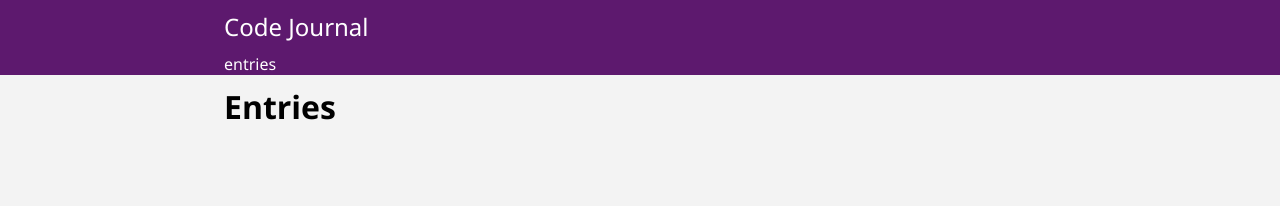
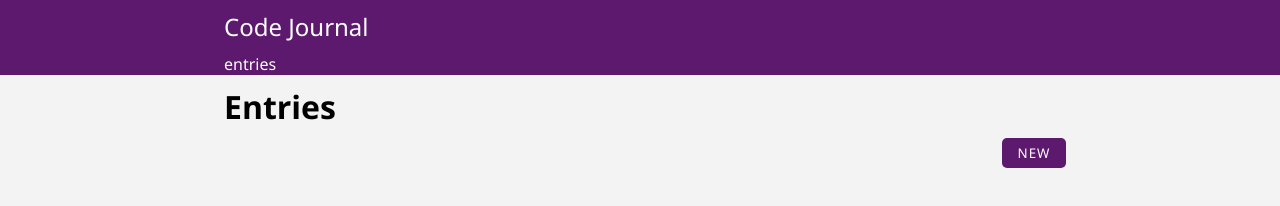
Before and after one commit to annaaksenov/code-journal, a website: page index.html in a window 1280 px wide. Both pictures are taken after a click on the link "entries". Drawn offline with Linux system fonts and the light colour scheme.

Commit message:
Added NEW button to show entry form view

```diff
--- a/css/styles.css
+++ b/css/styles.css
@@ -82,7 +82,8 @@ textarea {
   height: 100px;
 }
 
-.submit {
+.submit,
+.new {
   display: flex;
   flex-direction: row;
   justify-content: center;
@@ -107,3 +108,7 @@ div[data-view="entries"] > ul {
   display: flex;
   justify-content: center;
 }
+
+.new {
+  margin: 0;
+}
--- a/index.html
+++ b/index.html
@@ -62,6 +62,7 @@
       <div class="row entry">
         <div class="column-full">
           <h2>Entries</h2>
+          <input type="button" name="new" id="new" class="new" value="NEW">
           <p class="center">No entries have been recorded.</p>
         </div>
       </div>
--- a/js/main.js
+++ b/js/main.js
@@ -68,7 +68,7 @@ function viewSwap(view) {
   if (view === 'entries') {
     entForm.classList.add('hidden');
     ent.classList.remove('hidden');
-  } else {
+  } else if (view === 'entry-form') {
     entForm.classList.remove('hidden');
     ent.classList.add('hidden');
   }
@@ -77,3 +77,8 @@ const a = document.querySelector('a');
 a.addEventListener('click', function () {
   viewSwap('entries');
 });
+
+const newEntryBtn = document.querySelector('.new');
+newEntryBtn.addEventListener('click', function () {
+  viewSwap('entry-form');
+});
```
